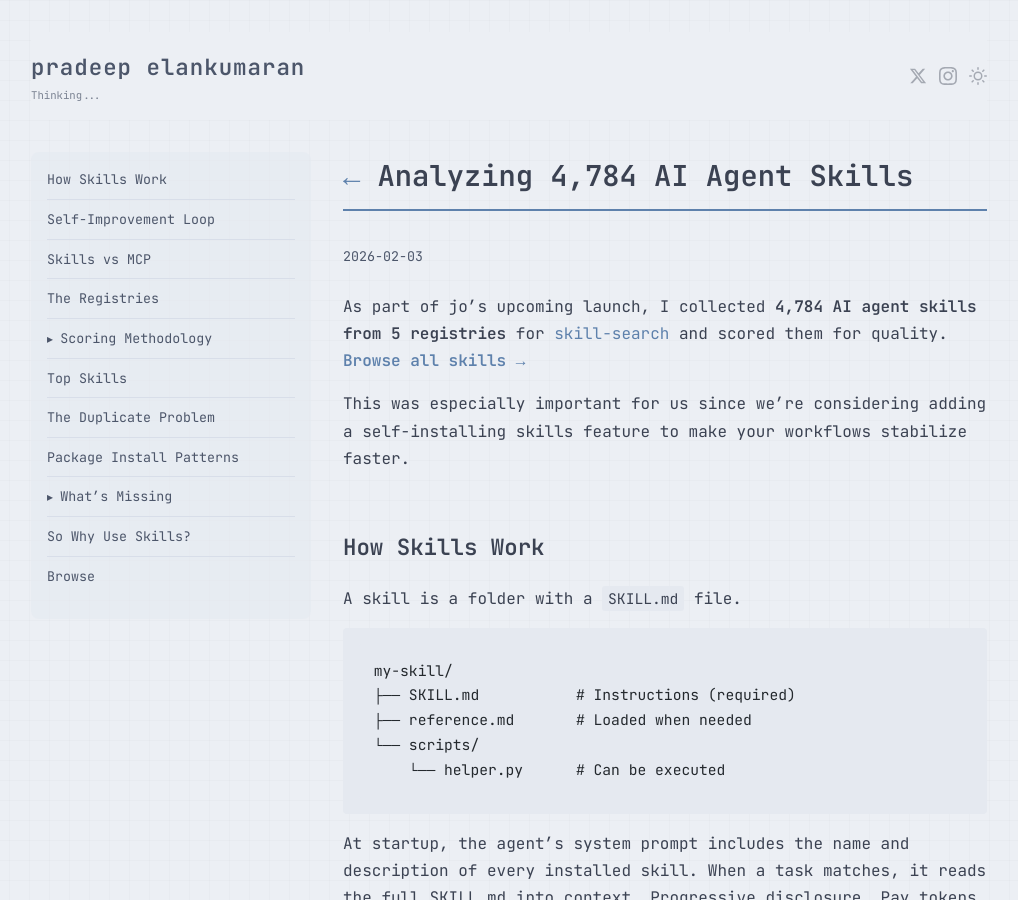
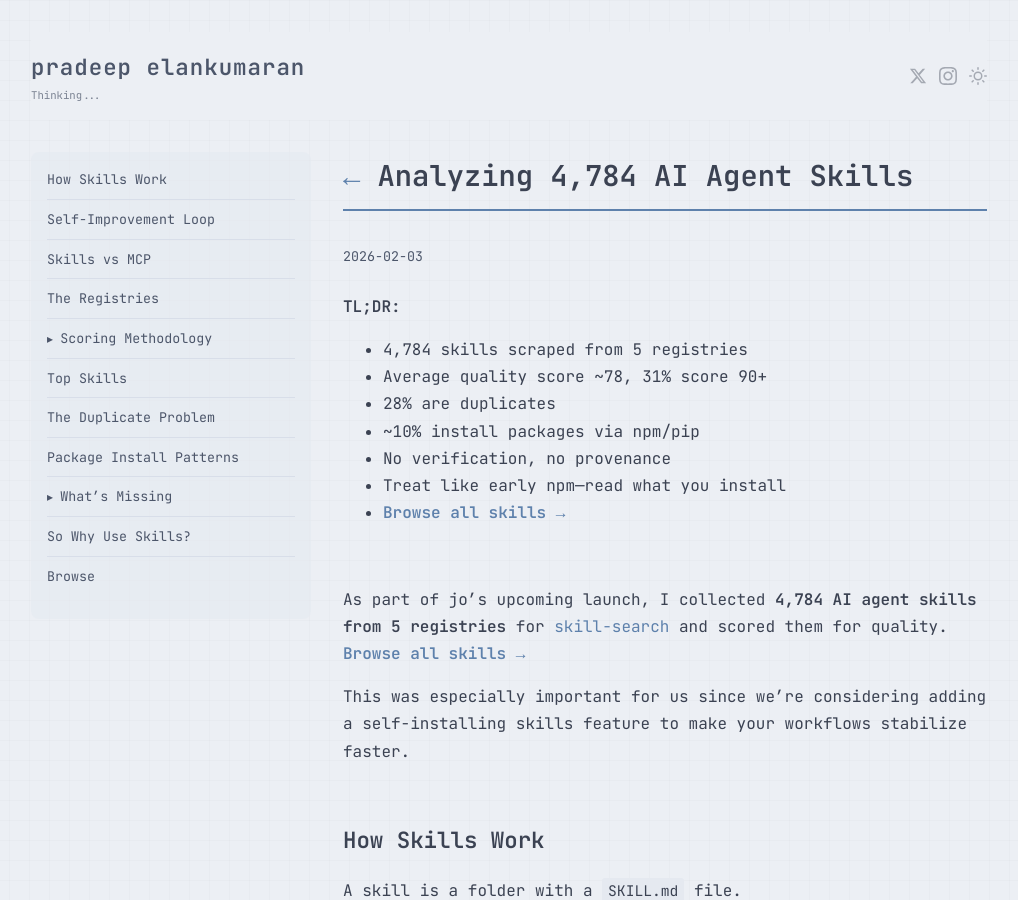
Before and after one commit to skyfallsin/skyfallsin.github.io, a Jekyll site: the page built from _posts/2026-02-03-ai-agent-skills-database.md, in a window 1280 px wide and 900 px high. Shown: the whole window, without its empty margins (131-1149 px from the left). Built offline with Jekyll 4.4.1, drawn with Linux system fonts in a browser that asks for light colours; nearby versions of some CDN libraries.

Commit message:
Update ai-agent-skills-database post
Amp-Thread-ID: https://ampcode.com/threads/T-019c25b0-05a4-72bc-9c03-61be2b098d10
Co-authored-by: Amp <amp@ampcode.com>

```diff
--- a/_posts/2026-02-03-ai-agent-skills-database.md
+++ b/_posts/2026-02-03-ai-agent-skills-database.md
@@ -3,6 +3,17 @@ layout: post
 title: Analyzing 4,784 AI Agent Skills
 date: 2026-02-03
 ---
+
+**TL;DR:**
+- 4,784 skills scraped from 5 registries
+- Average quality score ~78, 31% score 90+
+- 28% are duplicates
+- ~10% install packages via npm/pip
+- No verification, no provenance
+- Treat like early npm—read what you install
+- **[Browse all skills →](/data/skills-db/)**
+
+<br>
 
 As part of jo's upcoming launch, I collected **4,784 AI agent skills from 5 registries** for [skill-search](https://github.com/jo-inc/skill-search) and scored them for quality. **[Browse all skills →](/data/skills-db/)**
 
```
